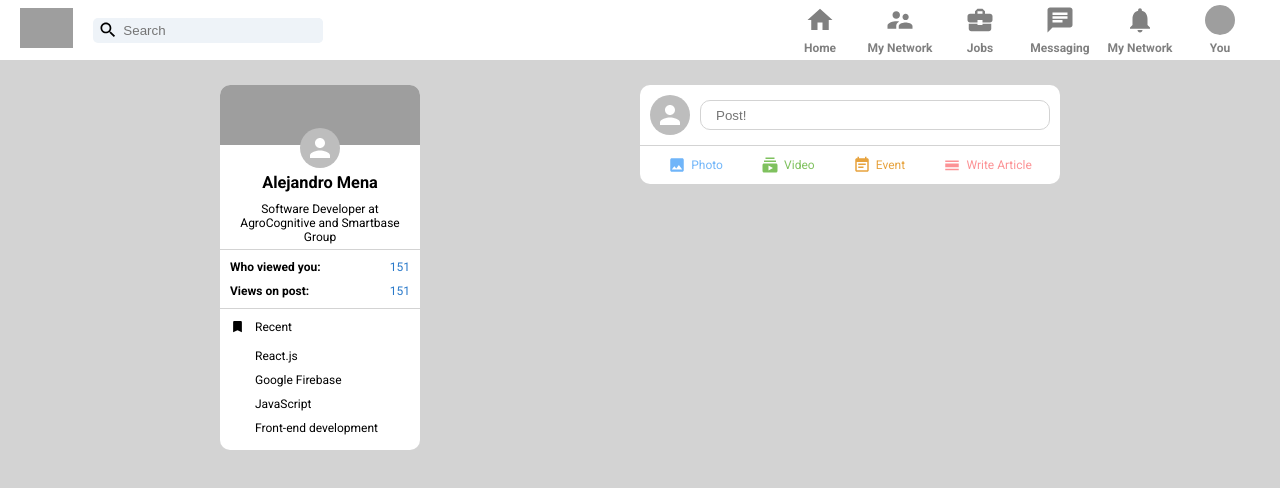
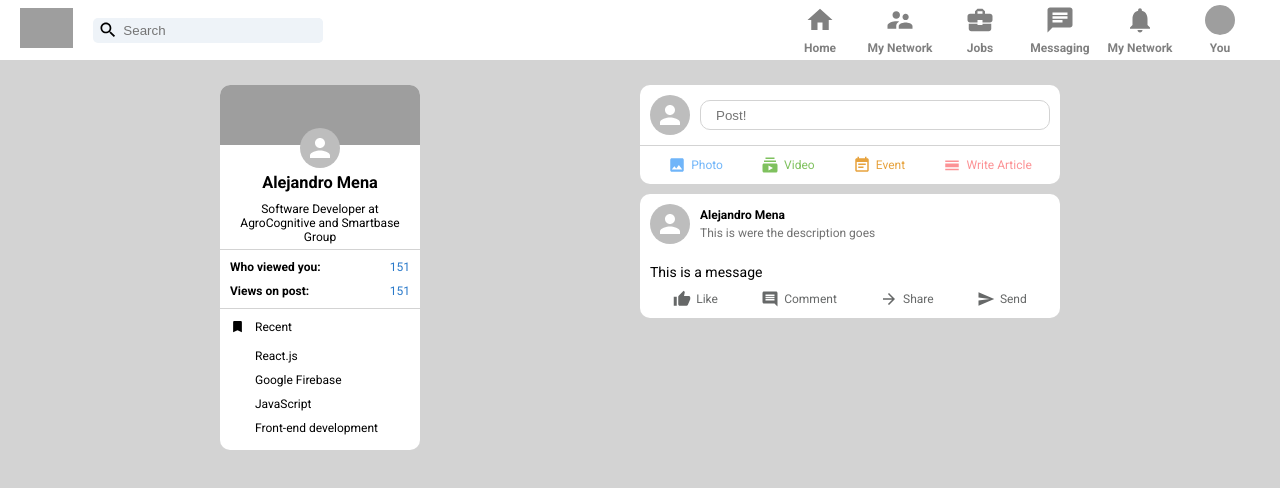
Before and after one commit to SyloAlex/Linkedin-clone, a React app: page / in a window 1280 px wide. Shown: the top 488 px of the page. Built offline with nearby package versions, Linux system fonts and the light colour scheme; grey boxes are pictures that could not be loaded.

Commit message:
Update of Main content

```diff
--- a/src/components/Feed/Feed.css
+++ b/src/components/Feed/Feed.css
@@ -1,8 +1,11 @@
 .Feed {
     width: 42rem;
+    height: fit-content;
+}
+.Feed .Feed-post-container {
     background-color: white;
+    height: fit-content;
     border-radius: 1rem;
-    height: fit-content;
 }
 .Feed .Feed-post-container .Feed-post-input-container {
     display: flex;
@@ -21,6 +24,9 @@
 .Feed .Feed-post-container .Feed-post-input-container .Feed-post-input:focus-visible {
     outline: none;
 }
+.Feed .Feed-post-container .Feed-post-input-container form button {
+    display: none;
+}
 .Feed .Feed-post-container .Feed-post-options {
     display: flex;
     align-items: center;
--- a/src/components/Feed/Feed.jsx
+++ b/src/components/Feed/Feed.jsx
@@ -1,4 +1,4 @@
-import React from 'react'
+import React, { useState } from 'react'
 import { Avatar } from '@mui/material'
 import './Feed.css'
 import FeedOption from '../FeedOption/FeedOption'
@@ -6,8 +6,14 @@ import ImageIcon from '@mui/icons-material/Image';
 import SubscriptionsIcon from '@mui/icons-material/Subscriptions';
 import EventNoteIcon from '@mui/icons-material/EventNote';
 import CalendarViewDayIcon from '@mui/icons-material/CalendarViewDay';
+import Post from '../Post/Post';
 
 const Feed = () => {
+    const [posts, setPosts] = useState([]);
+    const sendPost = (event) => {
+        event.preventDefault();
+    }
+
     return (
         <div className="Feed">
             <div className="Feed-post-container">
@@ -18,6 +24,9 @@ const Feed = () => {
                             type="text"
                             className="Feed-post-input"
                             placeholder='Post!' />
+                        <button
+                            type='submit'
+                            onClick={sendPost} />
                     </form>
                 </div>
                 <div className="Feed-post-options">
@@ -39,7 +48,18 @@ const Feed = () => {
                         title='Write Article' />
                 </div>
             </div>
-            <div className="Feed-recent-post-container"></div>
+            <div className="Feed-recent-post-container">
+                {posts.map(post => (
+                    <Post
+                        name={post.name}
+                        message={post.message}
+                        description={post.description} />
+                ))}
+                <Post
+                    name='Alejandro Mena'
+                    message='This is a message'
+                    description='This is were the description goes' />
+            </div>
         </div>
     )
 }
--- /dev/null
+++ b/src/components/Post/Post.css
@@ -0,0 +1,31 @@
+.Post {
+    margin-top: 1rem;
+    background-color: white;
+    border-radius: 1rem;
+}
+.Post .Post-header {
+    padding: 1rem;
+    display: flex;
+    margin-bottom: 1rem;
+}
+.Post .Post-header .Post-header-info {
+    font-size: 1.2rem;
+    display: flex;
+    flex-direction: column;
+    justify-content: space-evenly;
+    margin-left: 1rem;
+}
+.Post .Post-header .Post-header-info .Post-header-info-name {
+    font-weight: bold;
+}
+.Post .Post-body {
+    font-size: 1.4rem;
+    padding: 0 1rem;
+}
+.Post .Post-header .Post-header-info .Post-header-info-description {
+    color: #717171;
+}
+.Post .Post-buttons {
+    display: flex;
+    justify-content: space-evenly;
+}
--- /dev/null
+++ b/src/components/Post/Post.jsx
@@ -0,0 +1,45 @@
+import { Avatar } from '@mui/material'
+import React from 'react'
+import FeedOption from '../FeedOption/FeedOption'
+import ThumbUpIcon from '@mui/icons-material/ThumbUp';
+import CommentIcon from '@mui/icons-material/Comment';
+import ArrowForwardIcon from '@mui/icons-material/ArrowForward';
+import SendIcon from '@mui/icons-material/Send';
+import './Post.css'
+
+const Post = ({ name, description, message, photoUrl }) => {
+    return (
+        <div className="Post">
+            <div className="Post-header">
+                <Avatar />
+                <div className="Post-header-info">
+                    <p className="Post-header-info-name">{name}</p>
+                    <p className="Post-header-info-description">{description}</p>
+                </div>
+            </div>
+            <div className="Post-body">
+                <p>{message}</p>
+            </div>
+            <div className="Post-buttons">
+                <FeedOption
+                    Icon={ThumbUpIcon}
+                    color='#666868'
+                    title='Like' />
+                <FeedOption
+                    Icon={CommentIcon}
+                    color='#666868'
+                    title='Comment' />
+                <FeedOption
+                    Icon={ArrowForwardIcon}
+                    color='#666868'
+                    title='Share' />
+                <FeedOption
+                    Icon={SendIcon}
+                    color='#666868'
+                    title='Send' />
+            </div>
+        </div>
+    )
+}
+
+export default Post
--- /dev/null
+++ b/src/firebase/firebase.js
@@ -0,0 +1 @@
+const reminder = 'MINUTO 1:40'
```
